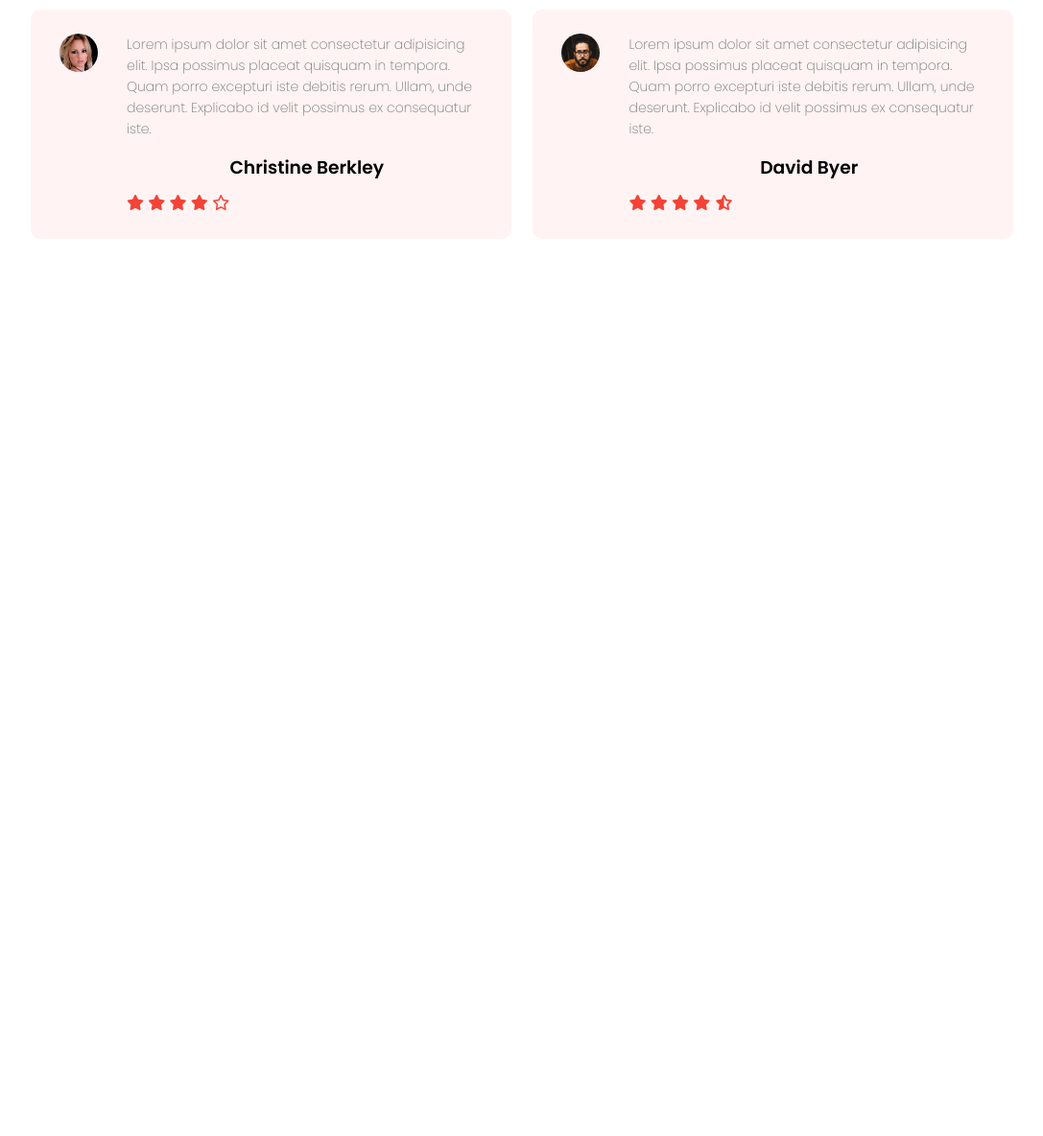
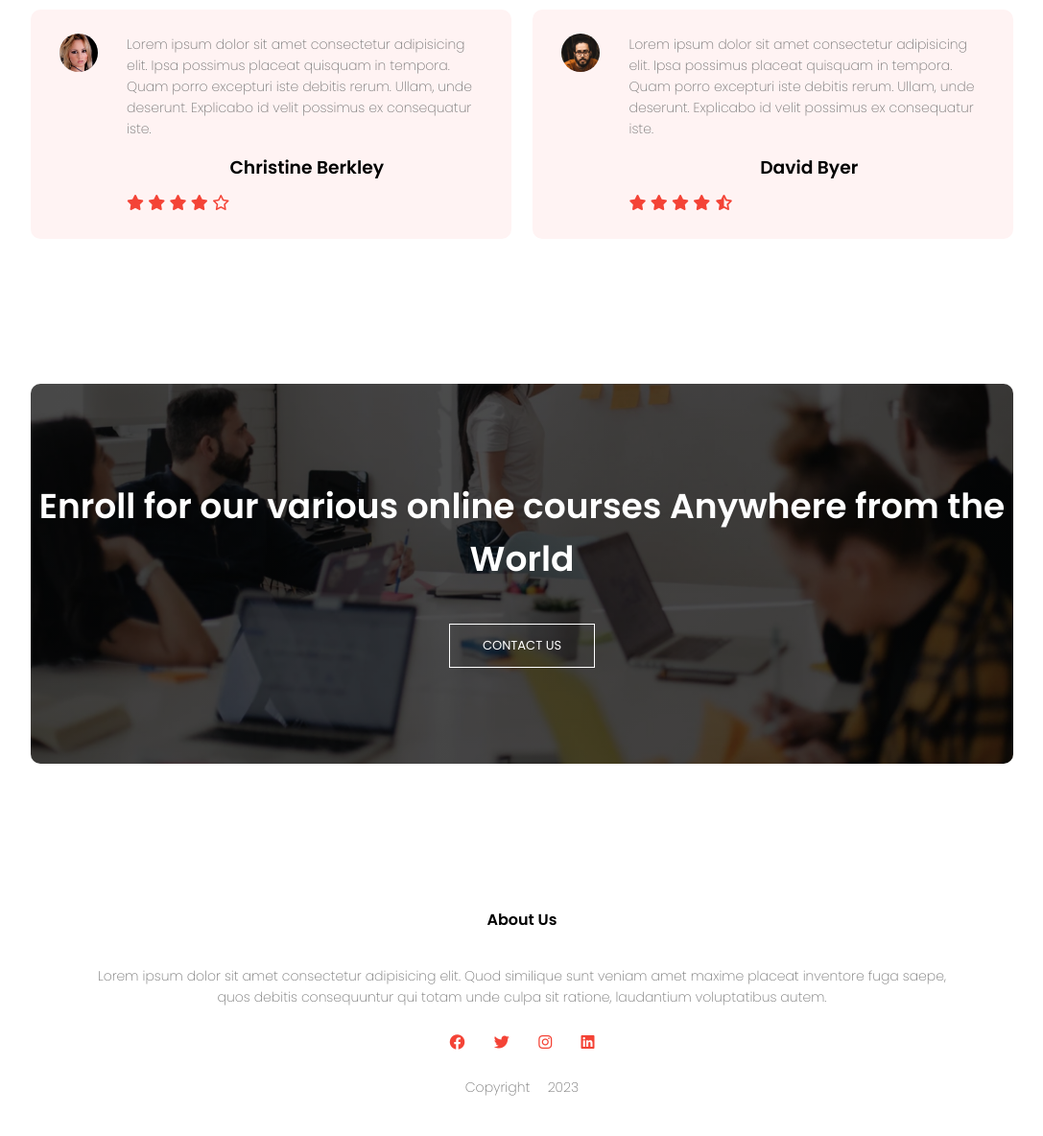
Before and after one commit to randika0514/University-Website, a plain HTML site: page index.html in a window 1280 px wide. Shown: the part 3004-4188 px from the top of the page at 96% size, without its empty margins (96-1183 px from the left). Before the commit the page ends 3304 px from the top, so only its background shows below. Drawn offline with Linux system fonts and the light colour scheme.

Commit message:
Completed CTA section & Footer

```diff
--- a/style.css
+++ b/css/style.css
@@ -9,7 +9,7 @@
 .header{
     min-height: 100vh;
     width: 100%;
-    background-image: linear-gradient(rgba(4,9,30,0.7),rgba(4,9,30,0.7)),url(image/banner.png);
+    background-image: linear-gradient(rgba(4,9,30,0.7),rgba(4,9,30,0.7)),url(../image/banner.png);
     background-position: center;
     background-size: cover;
     position: relative;
@@ -322,3 +322,52 @@ h3{
         margin-right: 15px;
     }
 }
+
+
+
+/* CTA */
+
+.cta{
+    width: 80%;
+    margin: 100px auto;
+    background-image: linear-gradient(rgba(0,0,0,0.7),rgba(0,0,0,0.7)),url(../image/banner2.jpg);
+    background-position: center;
+    background-size: cover;
+    border-radius: 10px;
+    text-align: center;
+    padding: 100px 0;
+}
+
+.cta h1{
+    color: #fff;
+    margin-bottom: 40px;
+    padding: 0;
+}
+
+@media(max-width: 700px){
+    .cta h1{
+        font-size: 24px;
+    }
+}
+
+
+/* Footer */
+
+.footer{
+    width: 100%;
+    text-align: center;
+    padding: 30px 0;
+}
+
+.footer h4{
+    margin-bottom: 25px;
+    margin-top: 20px;
+    font-weight: 600;
+}
+
+.icons .fa-brands{
+    color: #f44336;
+    margin: 0 13px;
+    cursor: pointer;
+    padding: 18px 0;
+}
--- a/index.html
+++ b/index.html
@@ -4,7 +4,7 @@
 <head>
     <meta name="viewport" content="width=device-width, initial-scale=1.0">
     <title>University Website</title>
-    <link rel="stylesheet" href="style.css">
+    <link rel="stylesheet" href="css/style.css">
     <link rel="stylesheet" href="https://cdnjs.cloudflare.com/ajax/libs/font-awesome/6.4.0/css/all.min.css"
         integrity="sha512-iecdLmaskl7CVkqkXNQ/ZH/XLlvWZOJyj7Yy7tcenmpD1ypASozpmT/E0iPtmFIB46ZmdtAc9eNBvH0H/ZpiBw=="
         crossorigin="anonymous" referrerpolicy="no-referrer" />
@@ -171,6 +171,31 @@
     </section>
 
 
+    <!-- Call To Action -->
+
+    <section class="cta">
+        <h1>Enroll for our various online courses Anywhere from the World</h1>
+        <a href="" class="hero-btn">CONTACT US</a>
+    </section>
+
+
+    <!-- Footer -->
+
+    <section class="footer">
+        <h4>
+            About Us
+        </h4>
+        <p>Lorem ipsum dolor sit amet consectetur adipisicing elit. Quod similique sunt veniam amet maxime placeat inventore fuga saepe,<br> quos debitis consequuntur qui totam unde culpa sit ratione, laudantium voluptatibus autem.</p>
+        <div class="icons">
+            <i class="fa-brands fa-facebook"></i>
+            <i class="fa-brands fa-twitter"></i>
+            <i class="fa-brands fa-instagram"></i>
+            <i class="fa-brands fa-linkedin"></i>
+        </div>
+        <p>Copyright <i class="fa-thin fa-copyright"></i> 2023</p>
+    </section>
+
+
 
 
 
```
